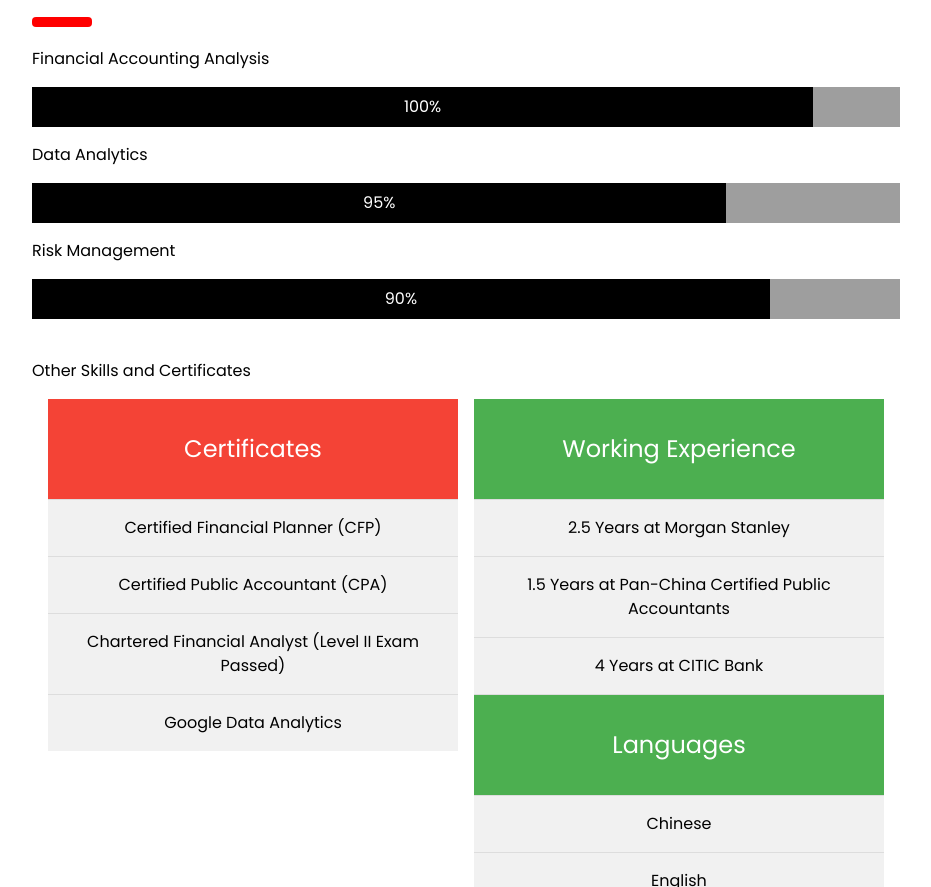
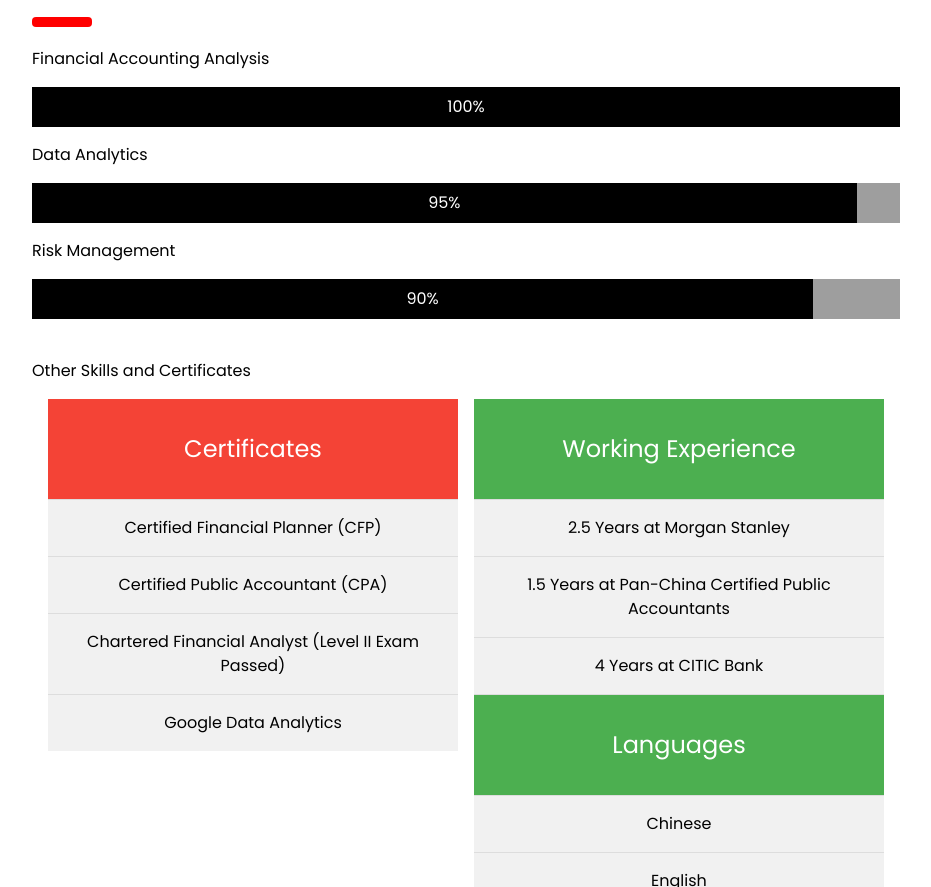
Before and after one commit to zhangqi0210/zhangqi0210.github.io, a plain HTML site: page index.html in a window 1280 px wide. Shown: the part 1433-2320 px from the top of the page, without its empty margins (324-1255 px from the left). Drawn offline with nearby package versions, Linux system fonts and the light colour scheme.

Commit message:
09/26/2023

```diff
--- a/index.html
+++ b/index.html
@@ -102,15 +102,15 @@ body {font-size:16px;}
     <!-- Progress bars / Skills -->
     <p>Financial Accounting Analysis</p>
     <div class="w3-grey">
-      <div class="w3-container w3-black w3-padding w3-center" style="width:90%">100%</div>
+      <div class="w3-container w3-black w3-padding w3-center" style="width:100%">100%</div>
     </div>
     <p>Data Analytics</p>
     <div class="w3-grey">
-      <div class="w3-container w3-black w3-padding w3-center" style="width:80%">95%</div>
+      <div class="w3-container w3-black w3-padding w3-center" style="width:95%">95%</div>
     </div>
     <p>Risk Management</p>
     <div class="w3-grey">
-      <div class="w3-container w3-black w3-padding w3-center" style="width:85%">90%</div>
+      <div class="w3-container w3-black w3-padding w3-center" style="width:90%">90%</div>
     </div>
     <br>
    <p>Other Skills and Certificates</p>
```
